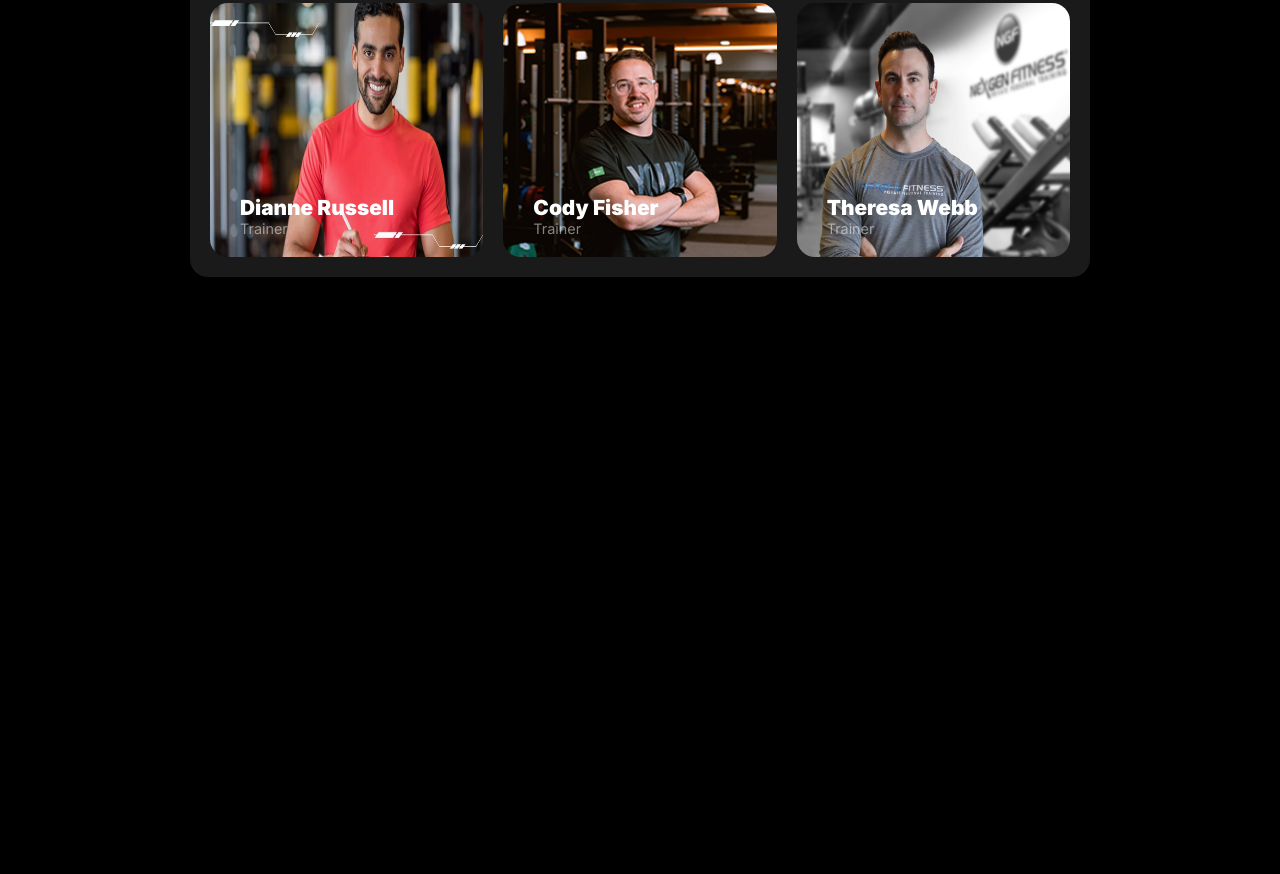
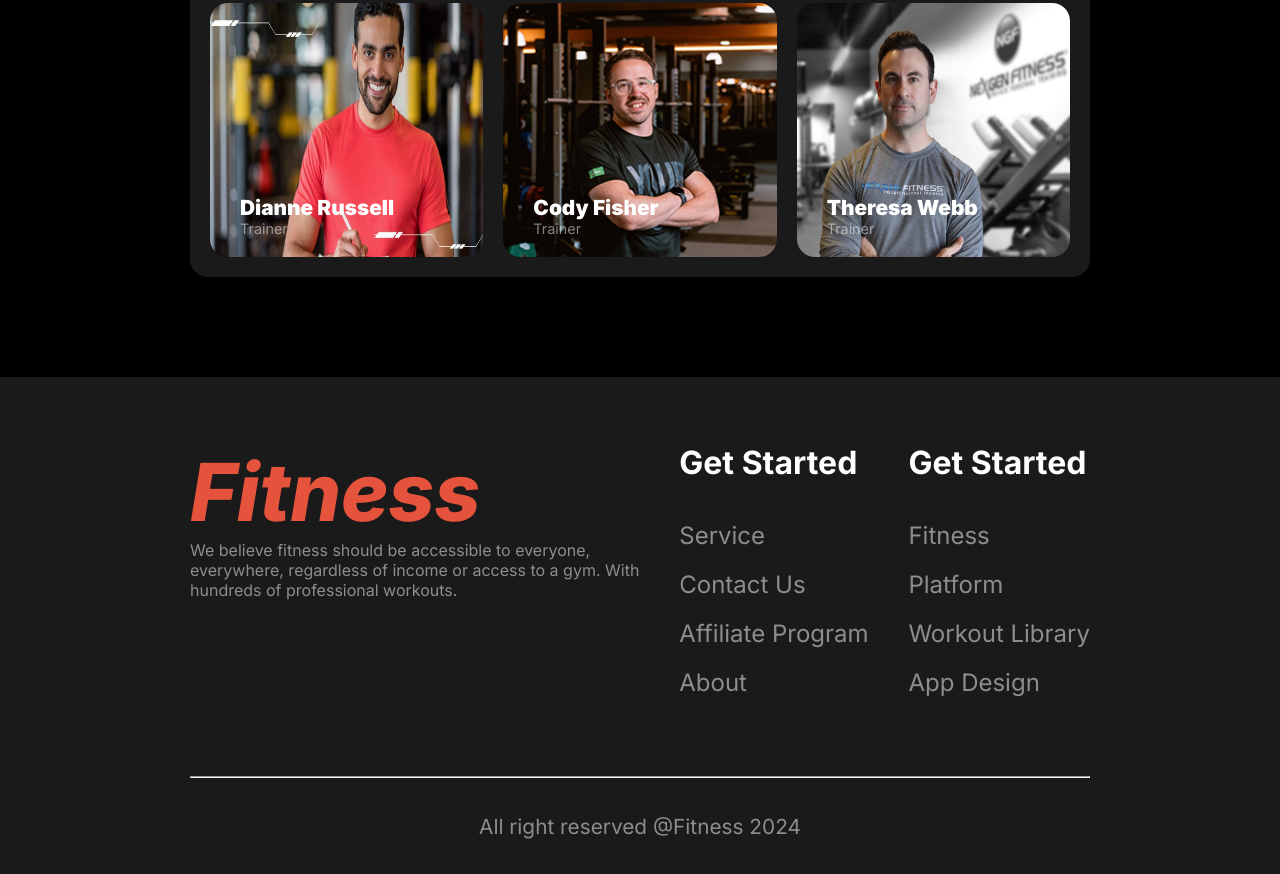
Before and after one commit to Saqib-17/Assignment-02, a plain HTML site: page index.html in a window 1280 px wide. Shown: the part 4345-5219 px from the top of the page. Before the commit the page ends 4722 px from the top, so only its background shows below. Drawn offline with Linux system fonts and the light colour scheme.

Commit message:
Added footer section

```diff
--- a/css/style.css
+++ b/css/style.css
@@ -384,6 +384,44 @@ select{
 }
 
 
+/* footer */
+footer{
+  background-color: rgba(255, 255, 255, 0.1);
+}
+.footer{
+ margin-left: 190px;
+ margin-right: 190px;
+ padding-top: 66px;
+  justify-content: space-between;
+}
+.footer-container-1 > h1 {
+  font-weight: 800;
+  font-size: 5rem;
+}
+.footer h3{
+  font-weight: 700;
+  font-size: 2rem;
+}
+.footer-anchor{
+  flex-direction: column;
+  gap: 20px;
+  margin-top: 39px;
+}
+.footer-anchor > a{
+  text-decoration: none;
+  color: rgba(255, 255, 255, 0.5);
+  font-size: 1.5rem;
+
+}
+.line{
+
+  margin: 79px 190px 36px 190px;
+}
+.footer-des{
+  text-align: center;
+  padding-bottom: 35px;
+  font-size: 1.3rem;
+}
 
 /* media query */
 @media screen and (max-width: 576px) {
@@ -496,5 +534,4 @@ select , input {
 .trainer-img2, .trainer-img3, .trainer-img5 ,.trainer-img6 {
   grid-column: 1 / 12 span;
 }
-
 }
--- a/index.html
+++ b/index.html
@@ -246,7 +246,38 @@
 
     </main>
     <footer>
+        <div class="footer display-flex">
+            <div class="footer-container-1">
+                <h1 class="light-color"><i>Fitness</i></h1>
+                <p class="gray">We believe fitness should be accessible to everyone, <br> everywhere, regardless of income or access to a gym. With <br>hundreds of professional workouts.</p>
+            </div>
+            <div class="footer-container-2">
+                <h3 class="white">Get Started</h3>
+                <div class="footer-anchor display-flex">
+                    <a href="">Service</a>
+                <a href="">Contact Us</a>
+                <a href="">Affiliate Program</a>
+                <a href="">About</a>
+                </div>
+            </div>
+            <div class="footer-container-3">
+                <h3 class="white">Get Started</h3>
+                <div class="footer-anchor display-flex">
+                    <a href="">Fitness</a>
+                    <a href="">Platform</a>
+                    <a href="">Workout Library</a>
+                    <a href="">App Design</a>
+                </div>
 
+            </div>
+
+        </div>
+        <div class="line">
+            <hr>
+        </div>
+        <div class="footer-des">
+            <p class="gray">All right reserved @Fitness 2024</p>
+        </div>
     </footer>
 </body>
 </html>
```
